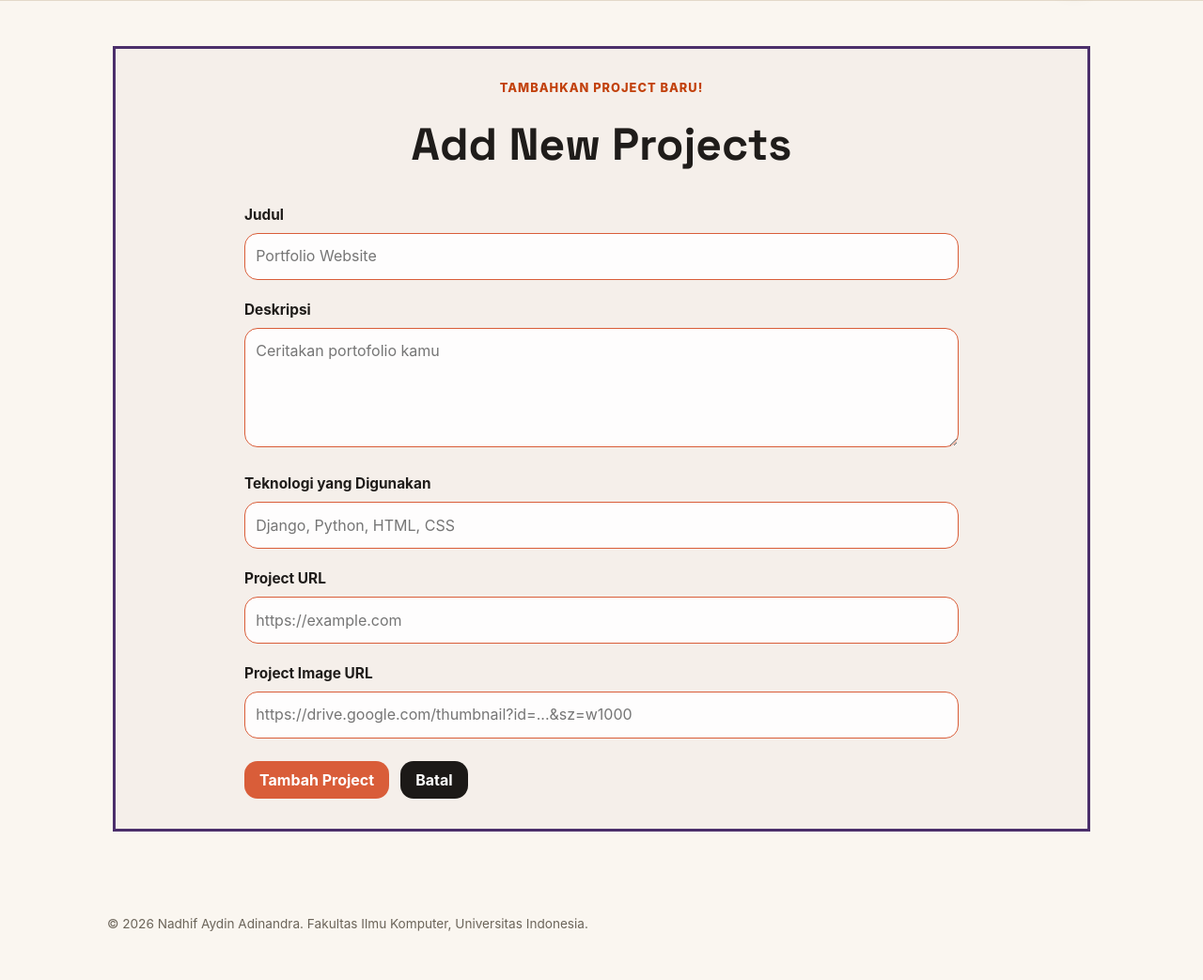
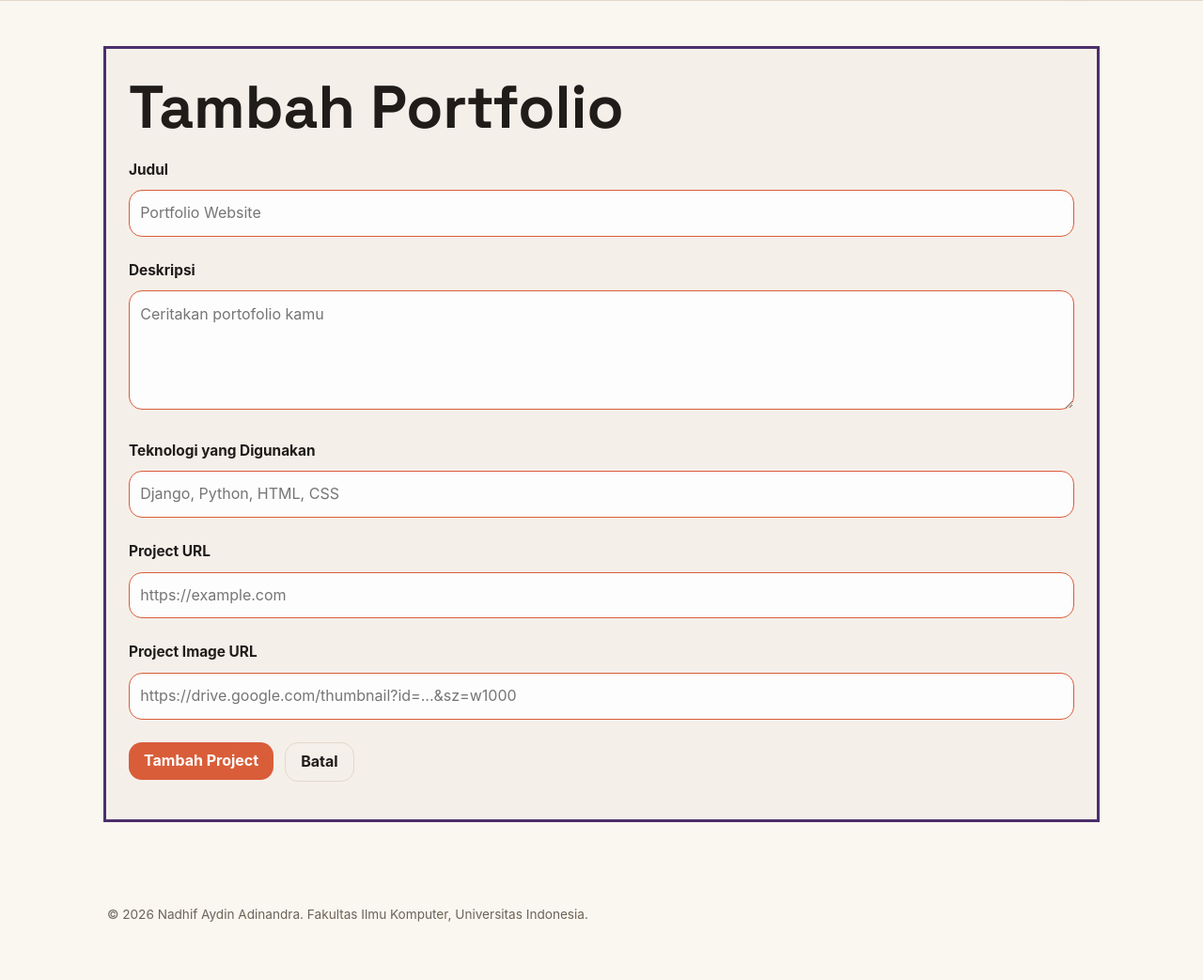
Before and after one commit to tayanadhif/myportofolio, a Django app: page /projects/add/ in a window 1280 px wide. Shown: the part 75-1118 px from the top of the page at 94% size. After the commit the page ends 1056 px from the top, so only its background shows below. Run offline with Django 5.2, Linux system fonts and the light colour scheme.

Commit message:
Complete Tutorial 03

```diff
--- a/main/urls.py
+++ b/main/urls.py
@@ -6,7 +6,9 @@ from main.views import (
     delete_portfolio_item,
     delete_project,
     get_portfolio_json,
+    get_portfolio_xml,
     get_projects_json,
+    get_projects_xml,
     show_experience,
     show_main,
     show_portfolio,
@@ -26,5 +28,7 @@ urlpatterns = [
     path("portfolio/<uuid:portfolio_id>/delete/", delete_portfolio_item, name="delete_portfolio_item"),
     path("projects/<uuid:portfolio_id>/delete/", delete_project, name="delete_project"),
     path("api/portfolio/", get_portfolio_json, name="get_portfolio_json"),
+    path("api/portfolio/xml/", get_portfolio_xml, name="get_portfolio_xml"),
     path("api/projects/", get_projects_json, name="get_projects_json"),
+    path("api/projects/xml/", get_projects_xml, name="get_projects_xml"),
 ]
--- a/main/views.py
+++ b/main/views.py
@@ -94,6 +94,17 @@ def get_portfolio_json(request):
     return HttpResponse(portfolio_items_json, content_type="application/json")
 
 
+def get_portfolio_xml(request):
+    title_query = request.GET.get("title", "").strip()
+    portfolio_items = PortfolioItem.objects.all()
+
+    if title_query:
+        portfolio_items = portfolio_items.filter(title__icontains=title_query)
+
+    portfolio_items_xml = serializers.serialize("xml", portfolio_items)
+    return HttpResponse(portfolio_items_xml, content_type="application/xml")
+
+
 def create_portfolio_item(request):
     form = PortfolioItemForm(request.POST or None)
 
@@ -140,6 +151,10 @@ def get_projects_json(request):
     return get_portfolio_json(request)
 
 
+def get_projects_xml(request):
+    return get_portfolio_xml(request)
+
+
 def create_project(request):
     form = PortfolioItemForm(request.POST or None)
 
--- a/static/css/style.css
+++ b/static/css/style.css
@@ -11,6 +11,13 @@
     --shadow: rgba(28, 25, 23, 0.08);
     --radius: 14px;
     --button-text: #fdf8f4;
+    --project-panel: #f5efea;
+    --project-panel-border: #4b2f6b;
+    --project-panel-line: #d6c7b8;
+    --project-panel-text: #1f1c1a;
+    --field-bg: rgba(255, 255, 255, 0.9);
+    --field-text: #1f1c1a;
+    --field-border: #d95d39;
 }
 
 body.dark-mode {
@@ -605,12 +619,13 @@ body.dark-mode .site-header {
 
 .project-page-container,
 .project-form-container {
-    background: #f5efea;
-    border: 3px solid #4b2f6b;
+    background: var(--project-panel);
+    border: 3px solid var(--project-panel-border);
     border-radius: 0;
     box-shadow: none;
-    padding: 2rem 1.5rem;
-    max-width: 1040px;
+    padding: 2rem 1.5rem 2.5rem;
+    max-width: 1060px;
+    color: var(--project-panel-text);
 }
 
 .project-form-message {
@@ -624,25 +639,29 @@ body.dark-mode .site-header {
 }
 
 .project-form-title {
-    text-align: center;
+    text-align: left;
     margin-bottom: 1.5rem;
-    font-size: clamp(2.2rem, 4vw, 3rem);
+    font-size: clamp(2.4rem, 5vw, 4rem);
+    line-height: 0.95;
+    color: var(--project-panel-text);
 }
 
 .project-form {
     width: 100%;
-    max-width: 760px;
+    max-width: 100%;
     margin: 0 auto;
 }
 
 .form-group {
-    margin-bottom: 1.25rem;
+    margin-bottom: 1.5rem;
 }
 
 .form-group label {
     display: block;
-    margin-bottom: 0.4rem;
+    margin-bottom: 0.55rem;
+    font-size: 1.05rem;
     font-weight: 700;
+    color: var(--project-panel-text);
 }
 
 .project-form-container .form-group label {
@@ -701,7 +739,9 @@ body.dark-mode .site-header {
 }
 
 .button-secondary {
-    background: var(--ink);
+    background: transparent;
+    border: 1px solid var(--line);
+    color: var(--text);
 }
 
 .button-danger {
--- a/templates/projects_form.html
+++ b/templates/projects_form.html
@@ -8,8 +8,7 @@
 <main>
     <section class="project-form-section">
         <div class="container project-form-container">
-            <div class="project-form-message">TAMBAHKAN PROJECT BARU!</div>
-            <h1 class="project-form-title">Add New Projects</h1>
+            <h1 class="project-form-title">Tambah Portfolio</h1>
             <form method="post" action="{% url 'main:create_project' %}" class="project-form">
                 {% csrf_token %}
 
```
Also changed, not shown: other parts of static/css/style.css (+38 -8 lines), main/tests.py (+13 -0 lines).
